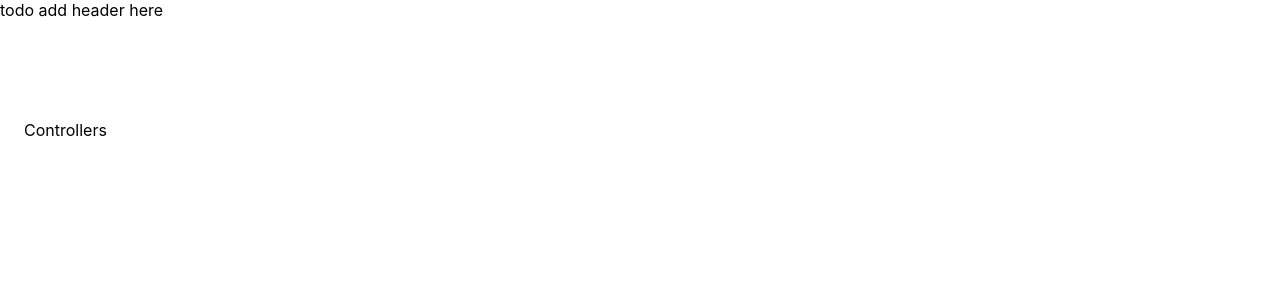
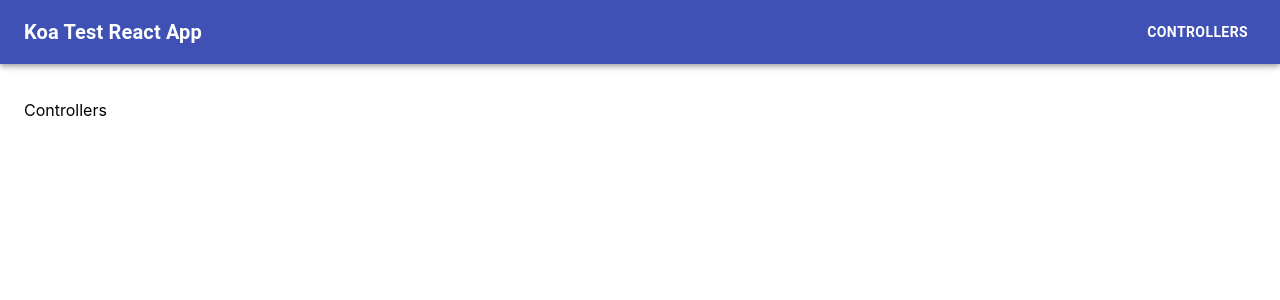
Before and after one commit to patni1992/koa-mongo-test, a React (Create React App) app in the folder frontend/: page / in a window 1280 px wide. Shown: the top 300 px of the page. Built offline with nearby package versions, Linux system fonts and the light colour scheme.

Commit message:
Updates header

```diff
--- a/frontend/src/components/Header/Header.jsx
+++ b/frontend/src/components/Header/Header.jsx
@@ -1,9 +1,98 @@
+import { AppBar, Toolbar, Typography, makeStyles, Button, IconButton, Drawer, Link, MenuItem } from '@material-ui/core'
+import MenuIcon from '@material-ui/icons/Menu'
+import React, { useState, useEffect } from 'react'
+import { Link as RouterLink } from 'react-router-dom'
+
+const headersData = [
+  {
+    label: 'Controllers',
+    href: '/'
+  }
+]
+
+const useStyles = makeStyles(() => ({
+  logo: {
+    fontWeight: 700,
+    textAlign: 'left'
+  },
+  menuButton: {
+    fontWeight: 700,
+    marginLeft: '30px'
+  },
+  toolbar: {
+    display: 'flex',
+    justifyContent: 'space-between'
+  },
+  drawerContainer: {
+    width: '280px'
+  }
+}))
+
 function Header() {
-  return (
-      <header>
-        todo add header here
-      </header>
-  );
+  const { logo, menuButton, toolbar, drawerContainer } = useStyles()
+
+  const [state, setState] = useState({
+    mobileView: false,
+    drawerOpen: false
+  })
+
+  const { mobileView, drawerOpen } = state
+
+  useEffect(() => {
+    const setResponsiveness = () =>
+      window.innerWidth < 900
+        ? setState((prevState) => ({ ...prevState, mobileView: true }))
+        : setState((prevState) => ({ ...prevState, mobileView: false }))
+
+    setResponsiveness()
+
+    window.addEventListener('resize', () => setResponsiveness())
+  }, [])
+
+  const getDrawerChoices = () =>
+    headersData.map(({ label, href }) => (
+      <Link component={RouterLink} to={href} color="inherit" style={{ textDecoration: 'none' }} key={label}>
+        <MenuItem>{label}</MenuItem>
+      </Link>
+    ))
+
+  const AppLogo = (
+    <Typography variant="h6" component="h1" className={logo}>
+      Koa Test React App
+    </Typography>
+  )
+
+  const getMenuButtons = () =>
+    headersData.map(({ label, href }) => (
+      <Button key={label} color="inherit" to={href} component={RouterLink} className={menuButton}>
+        {label}
+      </Button>
+    ))
+
+  const DisplayDesktop = () => (
+    <Toolbar className={toolbar}>
+      {AppLogo}
+      <div>{getMenuButtons()}</div>
+    </Toolbar>
+  )
+
+  const DisplayMobile = () => {
+    const handleDrawerOpen = () => setState((prevState) => ({ ...prevState, drawerOpen: true }))
+    const handleDrawerClose = () => setState((prevState) => ({ ...prevState, drawerOpen: false }))
+
+    return (
+      <Toolbar>
+        <IconButton edge="start" color="inherit" aria-label="menu" aria-haspopup="true" onClick={handleDrawerOpen}>
+          <MenuIcon />
+        </IconButton>
+        <Drawer anchor="left" open={drawerOpen} onClose={handleDrawerClose}>
+          <div className={drawerContainer}>{getDrawerChoices()}</div>
+        </Drawer>
+        <div>{AppLogo}</div>
+      </Toolbar>
+    )
+  }
+
+  return <AppBar>{mobileView ? <DisplayMobile /> : <DisplayDesktop />}</AppBar>
 }
-
-export default Header;
+export default Header
```
Also changed, not shown: frontend/src/components/Header/index.js (line endings or trailing spaces).
